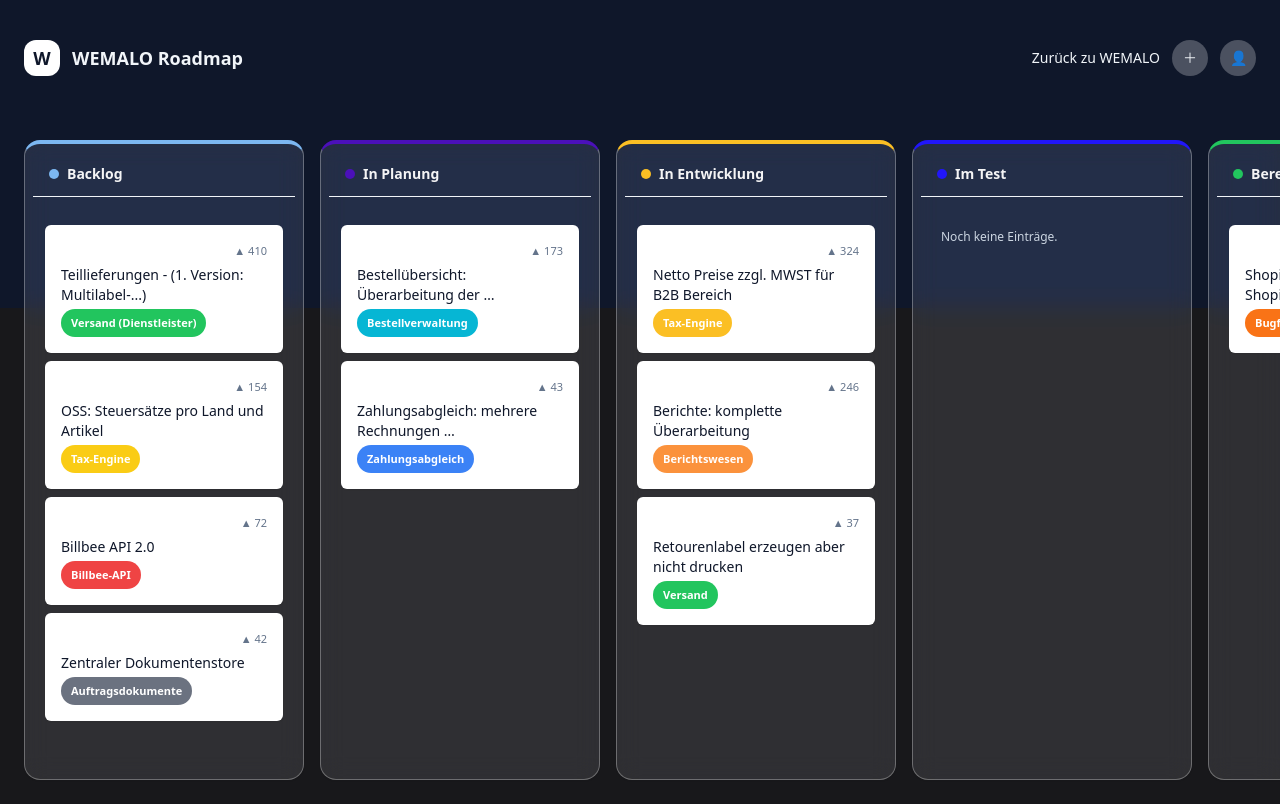
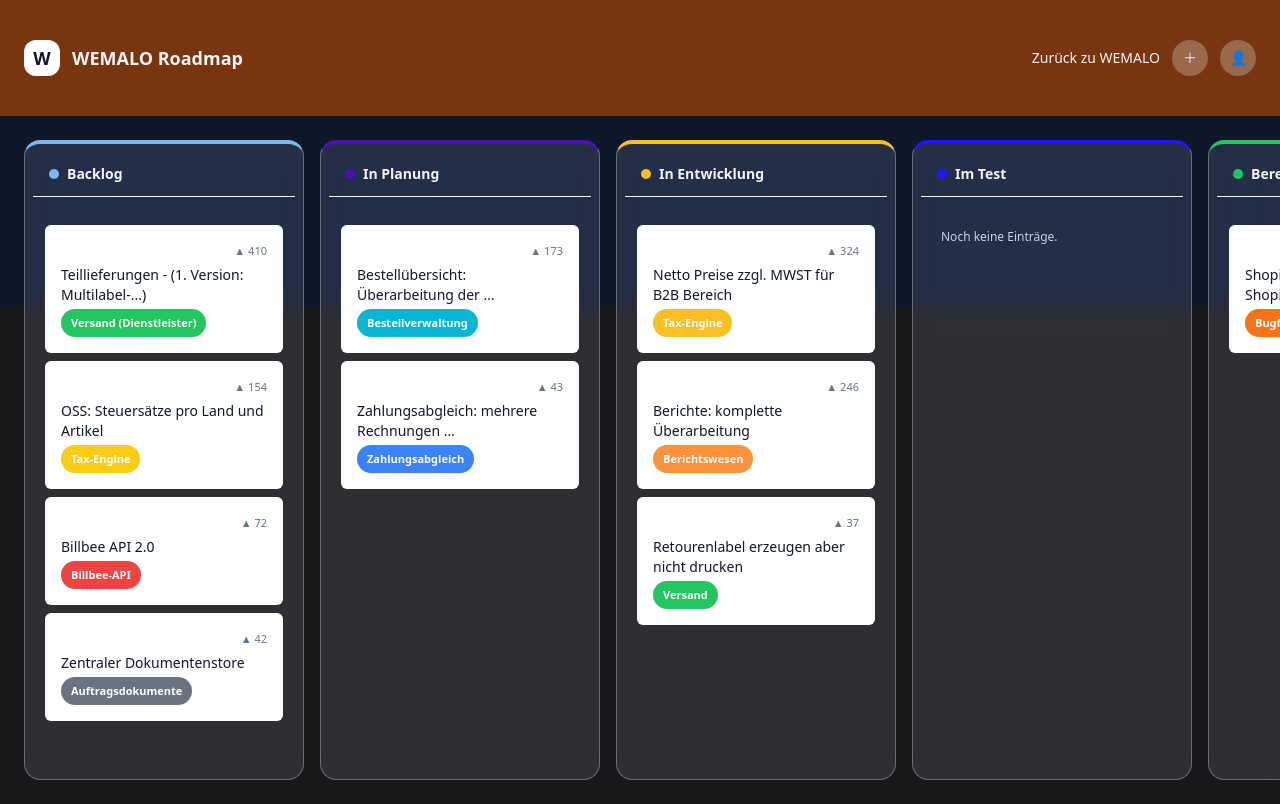
Before and after one commit to anaprieto7/wemalo-roadmap, a React (Vite) app: page / in a window 1280 px wide. Built offline with nearby package versions, Linux system fonts and the light colour scheme.

Commit message:
"background color updated"

```diff
--- a/src/components/Roadmap/RoadmapBoard.jsx
+++ b/src/components/Roadmap/RoadmapBoard.jsx
@@ -9,7 +9,7 @@ function RoadmapBoard() {
     <div className="flex flex-col min-h-screen roadmap-container">
 
       {/* 2. HEADER: Cambiado bg-orange-500 a bg-transparent */}
-      <header className="flex items-center justify-between px-6 py-10 bg-slate-900 text-slate-100 ">
+      <header className="flex items-center justify-between px-6 py-10 bg-orange-900 text-slate-100 ">
         <div className="flex items-center gap-3">
           <div className="w-9 h-9 rounded-xl bg-white text-slate-900 flex items-center justify-center font-bold text-lg">
             W
```
